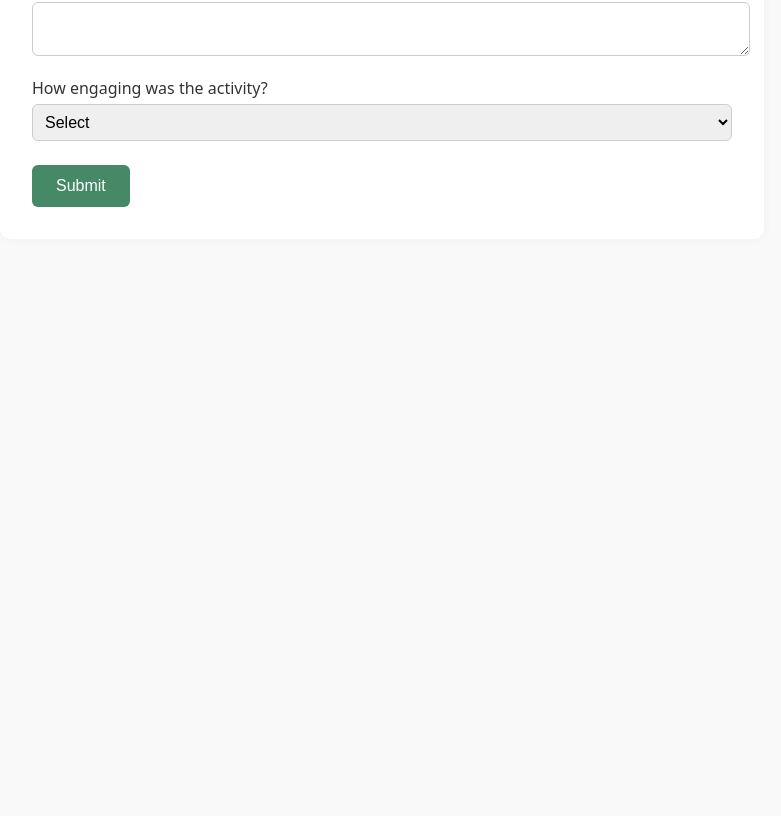
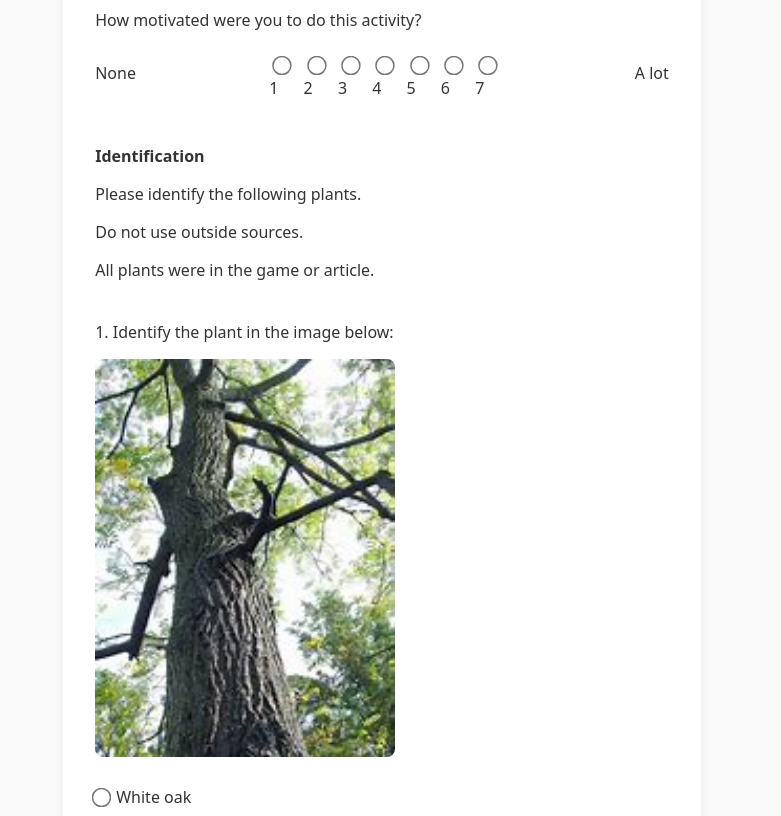
Before and after one commit to pamop/plant-learning-study, a Vue app: page /post-survey/1 in a window 1280 px wide. Shown: the part 404-1220 px from the top of the page, without its empty margins (258-1039 px from the left). Before the commit the page ends 800 px from the top, so only its background shows below. Built offline with nearby package versions, Linux system fonts and the light colour scheme.

Commit message:
update post survey with all correct quiz questions and images and google sheets integration

```diff
--- a/src/components/PostSurvey.vue
+++ b/src/components/PostSurvey.vue
@@ -1,19 +1,76 @@
 <template>
-  <div class="container">
+  <div class="form-container">
     <h2>Post-Survey</h2>
-    <form @submit.prevent="submit">
-      <label>What do you remember about Tennessee native plants?</label>
-      <textarea v-model="recall" required></textarea>
+    <form @submit.prevent="submitForm">
+      <!-- Motivation scale question -->
+      <div v-for="(q, i) in scaleQuestions" :key="i" class="form-group">
+        <label class="question-text">{{ q.text }}</label>
+        <div class="scale-labels">
+          <span>None</span>
+          <div class="scale-options">
+            <label v-for="n in 7" :key="n">
+              <input
+                type="radio"
+                :name="`scale${i}`"
+                :value="n"
+                v-model="formData[q.model]"
+                required
+              />
+              {{ n }}
+            </label>
+          </div>
+          <span>A lot</span>
+        </div>
+      </div>
+      <div><br /></div>
+      <!-- Identification questions -->
+      <div>
+        <p><b>Identification</b></p>
+        <p>Please identify the following plants.</p>
+        <p>Do not use outside sources.</p>
+        <p>All plants were in the game or article.</p>
+      </div>
+      <div v-for="(q, i) in plantQuestions" :key="i" class="form-group">
+        <label class="question-text">{{ q.text }}</label>
+        <img
+          :src="q.image"
+          :alt="'Plant image for question ' + (i + 1)"
+          class="plant-image"
+        />
+        <div class="options">
+          <label v-for="option in q.options" :key="option">
+            <input
+              type="radio"
+              :name="`plant${q.id}`"
+              :value="option"
+              v-model="formData[q.model]"
+              required
+            />
+            {{ option }}
+          </label>
+        </div>
+      </div>
 
-      <label>How engaging was the activity?</label>
-      <select v-model="engagement" required>
-        <option disabled value="">Select</option>
-        <option>Not at all</option>
-        <option>Somewhat</option>
-        <option>Very</option>
-      </select>
-
-      <button type="submit">Submit</button>
+      <!-- Short answer interest question -->
+      <div class="form-group">
+        <label for="miscShortAnswer">
+          Do you have any other comments about the activity?
+        </label>
+        <textarea
+          id="miscShortAnswer"
+          v-model="formData.miscShortAnswer"
+          rows="4"
+          required
+        ></textarea>
+      </div>
+      <div>
+        <p>
+          Please wait a few seconds after clicking "Continue" for the final page
+          to load.
+        </p>
+      </div>
+      <!-- Submit -->
+      <button type="submit">Continue</button>
     </form>
   </div>
 </template>
@@ -22,36 +79,302 @@
 export default {
   data() {
     return {
-      recall: "",
-      engagement: "",
+      formData: {
+        engagementPost: "",
+        motivationPost: "",
+        plant1: "",
+        plant2: "",
+        plant3: "",
+        plant4: "",
+        plant5: "",
+        plant6: "",
+        plant7: "",
+        plant8: "",
+        plant9: "",
+        plant10: "",
+        plant11: "",
+        plant12: "",
+        miscShortAnswer: "", // For any additional comments
+      },
+      scaleQuestions: [
+        {
+          model: "engagementPost",
+          text: "How engaging was the activity?",
+        },
+        {
+          model: "motivationPost",
+          text: "How motivated were you to do this activity?",
+        },
+      ],
+      plantQuestions: [
+        {
+          id: 1,
+          model: "plant1",
+          text: "1. Identify the plant in the image below:",
+          image: "/plant-learning-study/images/plant_1.png",
+          options: [
+            "White oak",
+            "Black walnut",
+            "Crabapple tree",
+            "African persimmon",
+          ],
+          selectedAnswer: null,
+        },
+        {
+          id: 2,
+          model: "plant2",
+          text: "2. Identify the plant in the image below:",
+          image: "/plant-learning-study/images/plant_2.png",
+          options: ["Mangrove", "Water tupelo", "Water cypress", "White oak"],
+          selectedAnswer: null,
+        },
+        {
+          id: 3,
+          model: "plant3",
+          text: "3. Identify the plant in the image below:",
+          image: "/plant-learning-study/images/plant_3.png",
+          options: ["Raspberry", "Smooth blackberry", "Strawberry", "Holly"],
+          selectedAnswer: null,
+        },
+        {
+          id: 4,
+          model: "plant4",
+          text: "4. Identify the plant in the image below:",
+          image: "/plant-learning-study/images/plant_4.png",
+          options: ["Tulips", "Daffodils", "Marsh marigold", "Tiny aconites"],
+          selectedAnswer: null,
+        },
+        {
+          id: 5,
+          model: "plant5",
+          text: "5. Identify the plant in the image below:",
+          image: "/plant-learning-study/images/plant_5.fruit.png",
+          options: [
+            "Muscadine grapes",
+            "Lowbush blueberry",
+            "Purple grape",
+            "Black chokeberry",
+          ],
+          selectedAnswer: null,
+        },
+        {
+          id: 6,
+          model: "plant6",
+          text: "6. Identify the plant in the image below:",
+          image: "/plant-learning-study/images/plant_6.jpg",
+          options: [
+            "Pampas grass",
+            "Flag iris",
+            "Fountain grass",
+            "Narrow leaf cattail",
+          ],
+          selectedAnswer: null,
+        },
+        {
+          id: 7,
+          model: "plant7",
+          text: "7. Identify the plant in the image below:",
+          image: "/plant-learning-study/images/plant_7.png",
+          options: [
+            "Wild srawberry",
+            "Smooth blackberry",
+            "Red raspberry",
+            "Muscadine grape",
+          ],
+          selectedAnswer: null,
+        },
+        {
+          id: 8,
+          model: "plant8",
+          text: "8. Identify the plant in the image below:",
+          image: "/plant-learning-study/images/plant_8.png",
+          options: [
+            "Creeping phlox",
+            "Black-eyed susans",
+            "Beebalms",
+            "Tennessee coneflower",
+          ],
+          selectedAnswer: null,
+        },
+        {
+          id: 9,
+          model: "plant9",
+          text: "9. Identify the plant in the image below:",
+          image: "/plant-learning-study/images/plant_9.png",
+          options: [
+            "Norway spruce",
+            "Lebanon cedar",
+            "Eastern red cedar",
+            "Black hill spruce",
+          ],
+          selectedAnswer: null,
+        },
+        {
+          id: 10,
+          model: "plant10",
+          text: "10. Identify the plant in the image below:",
+          image: "/plant-learning-study/images/plant_10.png",
+          options: [
+            "Little sweet betsy",
+            "Yellow trillium",
+            "Large-flowered trillium",
+            "Toadshade",
+          ],
+          selectedAnswer: null,
+        },
+        {
+          id: 11,
+          model: "plant11",
+          text: "11. Identify the plant in the image below:",
+          image: "/plant-learning-study/images/plant_11.png",
+          options: [
+            "Silverleaf mountain mint",
+            "Purple coneflower",
+            "Wild bergamot",
+            "Butterfly weed",
+          ],
+          selectedAnswer: null,
+        },
+        {
+          id: 12,
+          model: "plant12",
+          text: "12. Identify the plant in the image below:",
+          image: "/plant-learning-study/images/plant_12.png",
+          options: [
+            "Black chokeberry",
+            "Nightlock",
+            "Mistletoe",
+            "Lowbush blueberry",
+          ],
+          selectedAnswer: null,
+        },
+      ],
     };
   },
   methods: {
-    async submit() {
-      const pid = this.$route.params.pid;
-      console.log("Submitting post-survey data:", {
-        pid,
-        recall: this.recall,
-        engagement: this.engagement,
-      });
-      const payload = {
-        pid,
-        stage: "post",
-        recall: this.recall,
-        engagement: this.engagement,
-        timestamp: new Date().toISOString(),
-      };
+    async submitForm() {
+      console.log("Submitting post-survey data...");
+      const pid = this.$route.params.pid; // Get participant ID from URL
+      const scriptUrl =
+        "https://script.google.com/macros/s/AKfycbwTvRoy02V9Cf7KQkVDE0npYlpNVN51mbN-jO2FrHdq7QLHun3nzCTRCAyJ6zMc71it/exec"; // Replace with your deployment URL
 
-      // TODO: Set up Google Sheets integration
-      // await fetch("https://script.google.com/macros/s/YOUR_SCRIPT_ID/exec", {
-      //   method: "POST",
-      //   mode: "no-cors",
-      //   headers: { "Content-Type": "application/json" },
-      //   body: JSON.stringify(payload),
-      // });
+      try {
+        // Prepare form data for your current script format
+        const formPayload = new URLSearchParams();
 
-      this.$router.push("/thanks");
+        formPayload.append("pid", pid);
+        formPayload.append("survey", "post"); // Change stage to post
+        formPayload.append("timestamp", new Date().toISOString());
+        // Add all your form fields (match your sheet headers exactly)
+        formPayload.append("engagementPost", this.formData.engagementPost);
+        formPayload.append("motivationPost", this.formData.motivationPost);
+        formPayload.append("plant1", this.formData.plant1);
+        formPayload.append("plant2", this.formData.plant2);
+        formPayload.append("plant3", this.formData.plant3);
+        formPayload.append("plant4", this.formData.plant4);
+        formPayload.append("plant5", this.formData.plant5);
+        formPayload.append("plant6", this.formData.plant6);
+        formPayload.append("plant7", this.formData.plant7);
+        formPayload.append("plant8", this.formData.plant8);
+        formPayload.append("plant9", this.formData.plant9);
+        formPayload.append("plant10", this.formData.plant10);
+        formPayload.append("plant11", this.formData.plant11);
+        formPayload.append("plant12", this.formData.plant12);
+        formPayload.append("miscShortAnswer", this.formData.miscShortAnswer);
+
+        // Log the payload for debugging
+        console.log(
+          "Submitting post-survey data:",
+          Object.fromEntries(formPayload)
+        );
+        console.log("Sending survey type:", formPayload.get("survey")); // should log 'post'
+
+        // Send data to Google Sheets
+        const response = await fetch(scriptUrl, {
+          method: "POST",
+          headers: {
+            "Content-Type": "application/x-www-form-urlencoded", // Important for your current script
+          },
+          body: formPayload,
+        });
+
+        const result = await response.json();
+
+        if (result.result === "success") {
+          console.log("Data saved to row:", result.row);
+        } else {
+          throw new Error(result.error || "Submission failed");
+        }
+      } catch (error) {
+        console.error("Submission error:", error);
+        alert("Failed to submit form. Please try again.");
+      }
+      this.$router.push(`/thanks`); // go to next page in route
     },
   },
 };
 </script>
+
+<style scoped>
+.form-container {
+  max-width: 700px;
+  margin: auto;
+  background: #fff;
+  padding: 2rem;
+  border-radius: 12px;
+  box-shadow: 0 2px 12px rgba(0, 0, 0, 0.05);
+}
+.form-group {
+  margin-top: 2.5rem;
+}
+label {
+  display: block;
+  font-weight: 500;
+  margin-bottom: 0.5rem;
+}
+input[type="number"],
+select {
+  width: 100%;
+  padding: 0.5rem;
+  font-size: 1rem;
+}
+.scale-labels {
+  display: flex;
+  align-items: center;
+  justify-content: space-between;
+}
+.scale-options {
+  display: flex;
+  gap: 0.5rem;
+  justify-content: center;
+  flex-grow: 1;
+}
+.options {
+  display: flex;
+  flex-direction: column;
+  gap: 0.4rem;
+  align-items: flex-start; /* left-aligns label blocks */
+  margin-top: 0.5rem;
+}
+
+.options label {
+  display: inline-flex;
+  align-items: center;
+  gap: 0.5rem; /* space between radio and label text */
+  font-size: 1rem;
+  cursor: pointer;
+  white-space: nowrap; /* prevent text from wrapping */
+}
+input[type="radio"] {
+  transform: scale(1.5);
+  margin: 0;
+}
+.plant-image {
+  max-width: 100%;
+  width: 300px;
+  height: auto;
+  object-fit: cover;
+  border-radius: 8px;
+  margin-top: 0.5rem;
+}
+</style>
```
